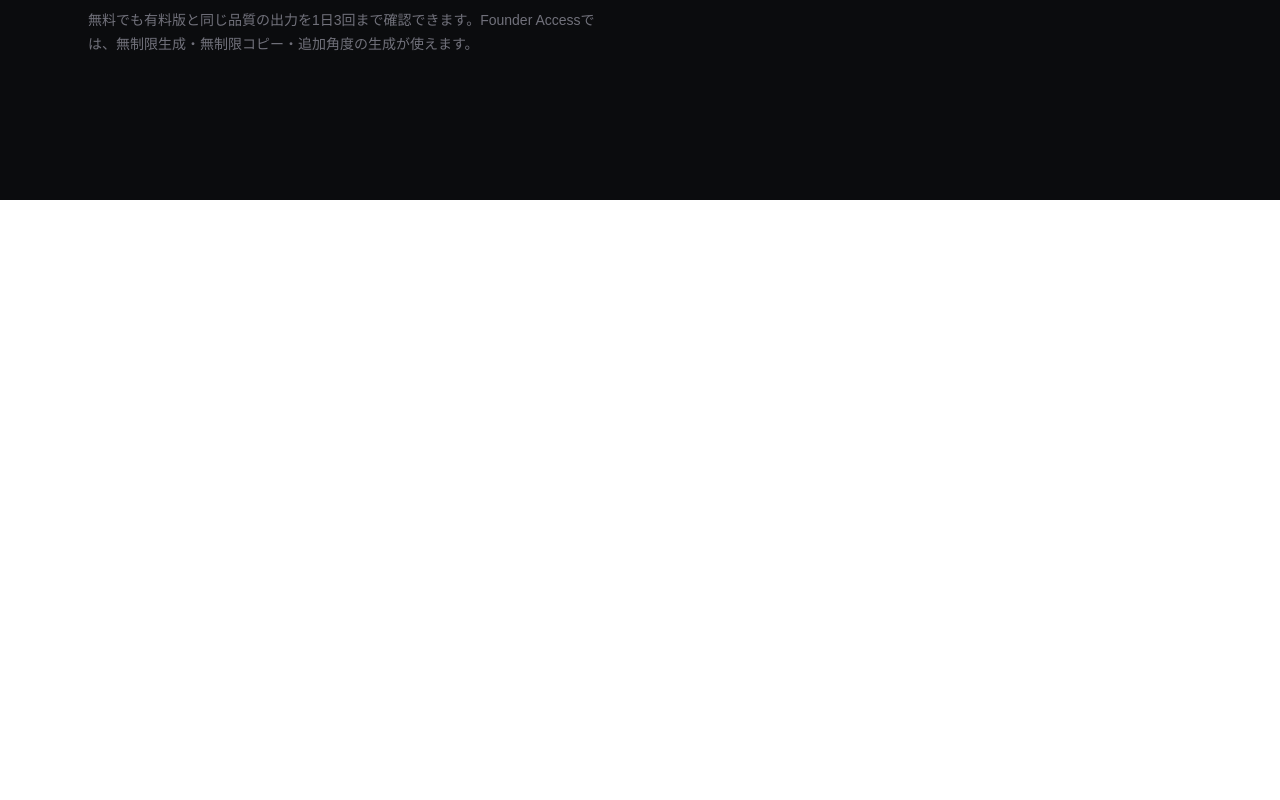
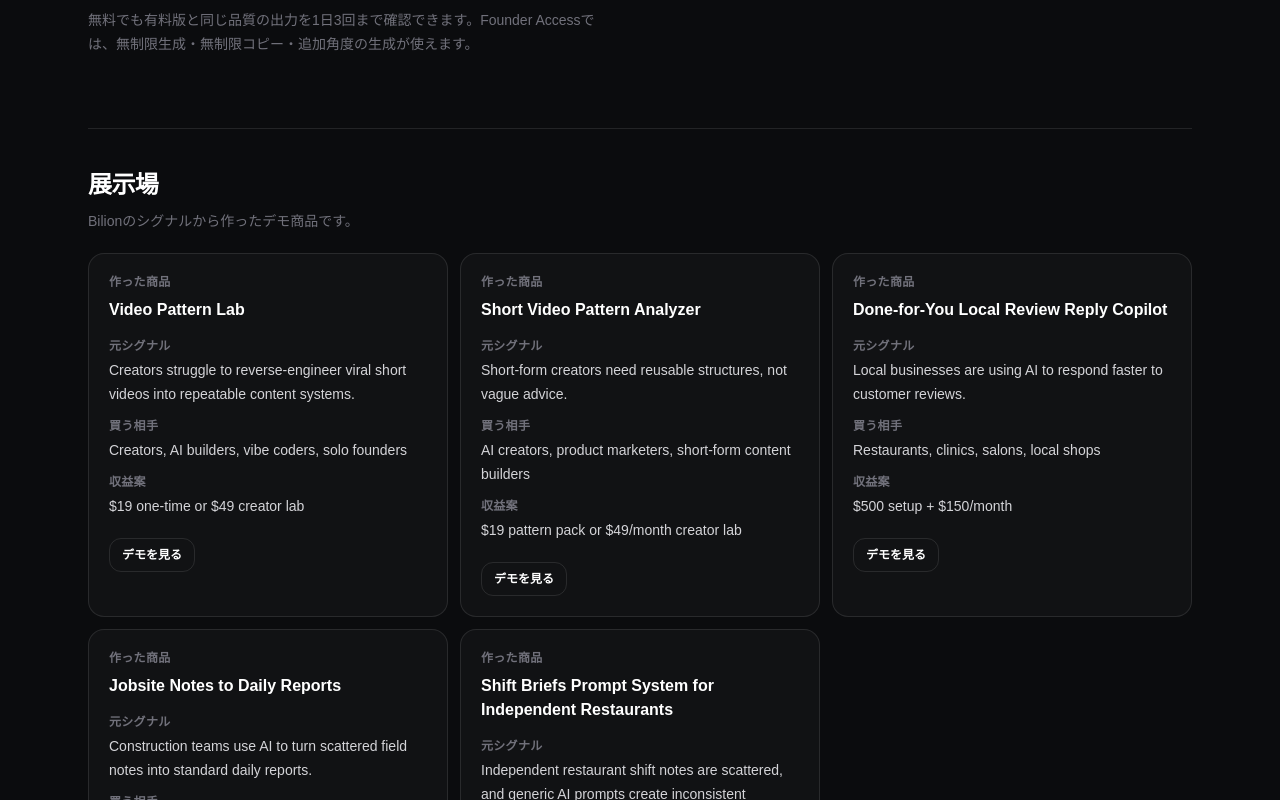
Before and after one commit to rireme33/bilion, a Next.js app: page /jp/app in a window 1280 px wide. Shown: the part 600-1400 px from the top of the page. Before the commit the page ends 800 px from the top, so only its background shows below. Built offline with nearby package versions, Linux system fonts and the light colour scheme; no server answers.

Commit message:
Add inline showcase to Japanese app

```diff
--- a/app/jp/app/JapaneseBilionAppClient.tsx
+++ b/app/jp/app/JapaneseBilionAppClient.tsx
@@ -2,6 +2,7 @@
 
 import Link from "next/link";
 import { useEffect, useState, type ReactNode } from "react";
+import { showcaseItems } from "../../showcase/showcase-data";
 
 const FREE_DAILY_LIMIT_JP = 3;
 const FREE_USAGE_STORAGE_KEY_JP = "bilion_free_usage_jp";
@@ -1159,7 +1160,67 @@ export default function JapaneseBilionAppClient({
           </section>
         )}
 
+        <JapaneseInlineShowcaseSection />
       </section>
     </main>
   );
 }
+
+function JapaneseInlineShowcaseSection() {
+  return (
+    <section className="border-t border-white/10 py-10">
+      <div className="mb-5">
+        <h2 className="text-2xl font-semibold tracking-tight text-white">
+          展示場
+        </h2>
+        <p className="mt-2 text-sm leading-6 text-zinc-500">
+          Bilionのシグナルから作ったデモ商品です。
+        </p>
+      </div>
+
+      <div className="grid gap-3 lg:grid-cols-3">
+        {showcaseItems.slice(0, 5).map((item) => (
+          <article
+            key={item.route}
+            className="rounded-2xl border border-white/10 bg-[#111214] p-5"
+          >
+            <div className="text-xs font-semibold tracking-wide text-zinc-500">
+              作った商品
+            </div>
+            <h3 className="mt-2 text-base font-semibold text-white">
+              {item.name}
+            </h3>
+
+            <div className="mt-4 grid gap-3 text-sm leading-6">
+              <div>
+                <div className="text-xs font-semibold tracking-wide text-zinc-500">
+                  元シグナル
+                </div>
+                <p className="mt-1 text-zinc-300">{item.signal}</p>
+              </div>
+              <div>
+                <div className="text-xs font-semibold tracking-wide text-zinc-500">
+                  買う相手
+                </div>
+                <p className="mt-1 text-zinc-300">{item.buyer}</p>
+              </div>
+              <div>
+                <div className="text-xs font-semibold tracking-wide text-zinc-500">
+                  収益案
+                </div>
+                <p className="mt-1 text-zinc-300">{item.revenueIdea}</p>
+              </div>
+            </div>
+
+            <Link
+              href={item.route}
+              className="mt-5 inline-flex rounded-xl border border-white/10 px-3 py-2 text-xs font-semibold text-white transition hover:bg-white/[0.04]"
+            >
+              デモを見る
+            </Link>
+          </article>
+        ))}
+      </div>
+    </section>
+  );
+}
```
